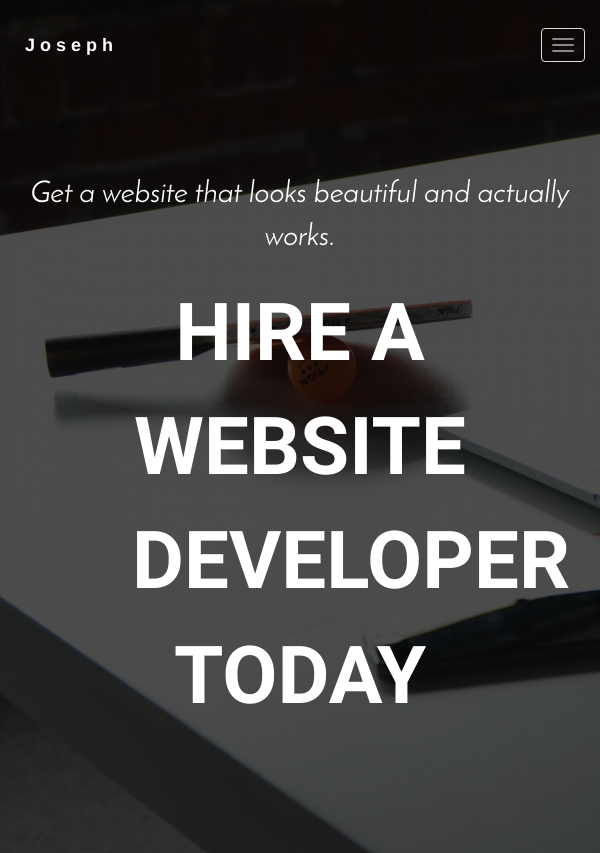
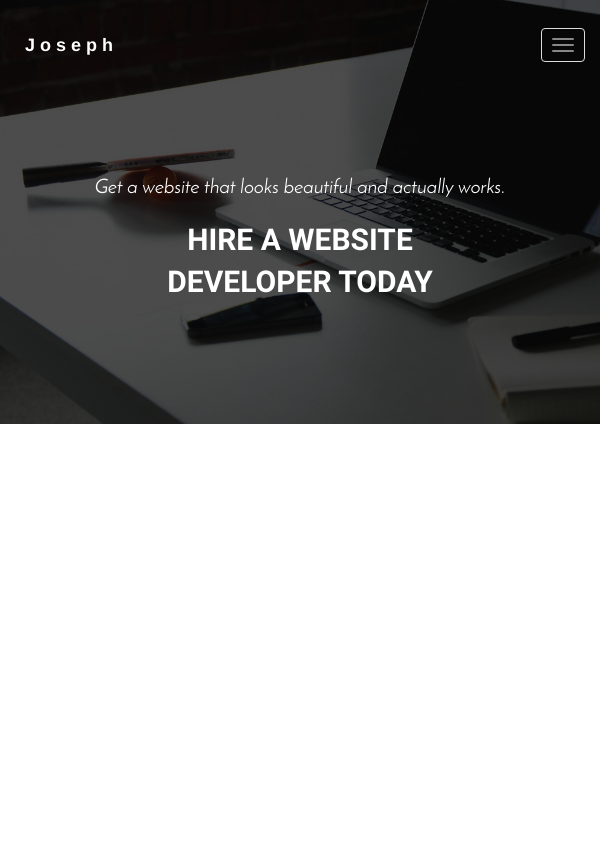
Before and after one commit to cd11103/kangchengyong, a plain HTML site: page index.html in a window 600 px wide. After the commit the page ends 800 px from the top, so only its background shows below. Drawn offline with Linux system fonts and the light colour scheme.

Commit message:
change font size

```diff
--- a/css/style.css
+++ b/css/style.css
@@ -113,13 +113,23 @@
 /* smartphones, iPhone, portrait 480x320 phones */
 @media screen and (max-width:320px)  {  }
 /* portrait e-readers (Nook/Kindle), smaller tablets @ 600 or @ 640 wide. */
-@media screen and (max-width:481px)  {
+@media screen and (max-width:481px)   {
     #HeaderPage .upperTitle {
         font-size: 15px!important;
     }
 
     #HeaderPage .title {
+        font-size: 25px!important;
+    }
+}
+/* portrait tablets, portrait iPad, landscape e-readers, landscape 800x480 or 854x480 phones */
+@media screen and (min-width:481px)  and (max-width: 641px) {
+    #HeaderPage .upperTitle {
         font-size: 20px!important;
+    }
+
+    #HeaderPage .title {
+        font-size: 30px!important;
     }
 }
 /* portrait tablets, portrait iPad, landscape e-readers, landscape 800x480 or 854x480 phones */
```
